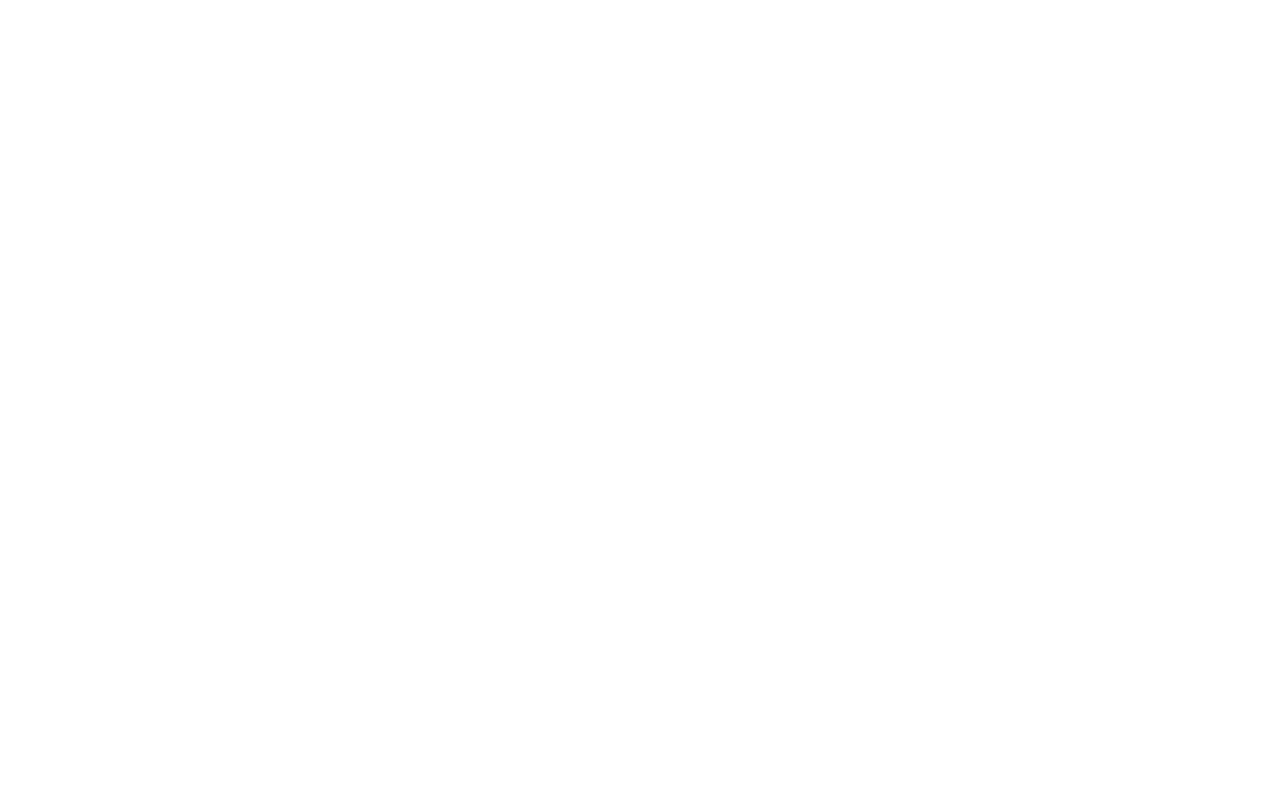
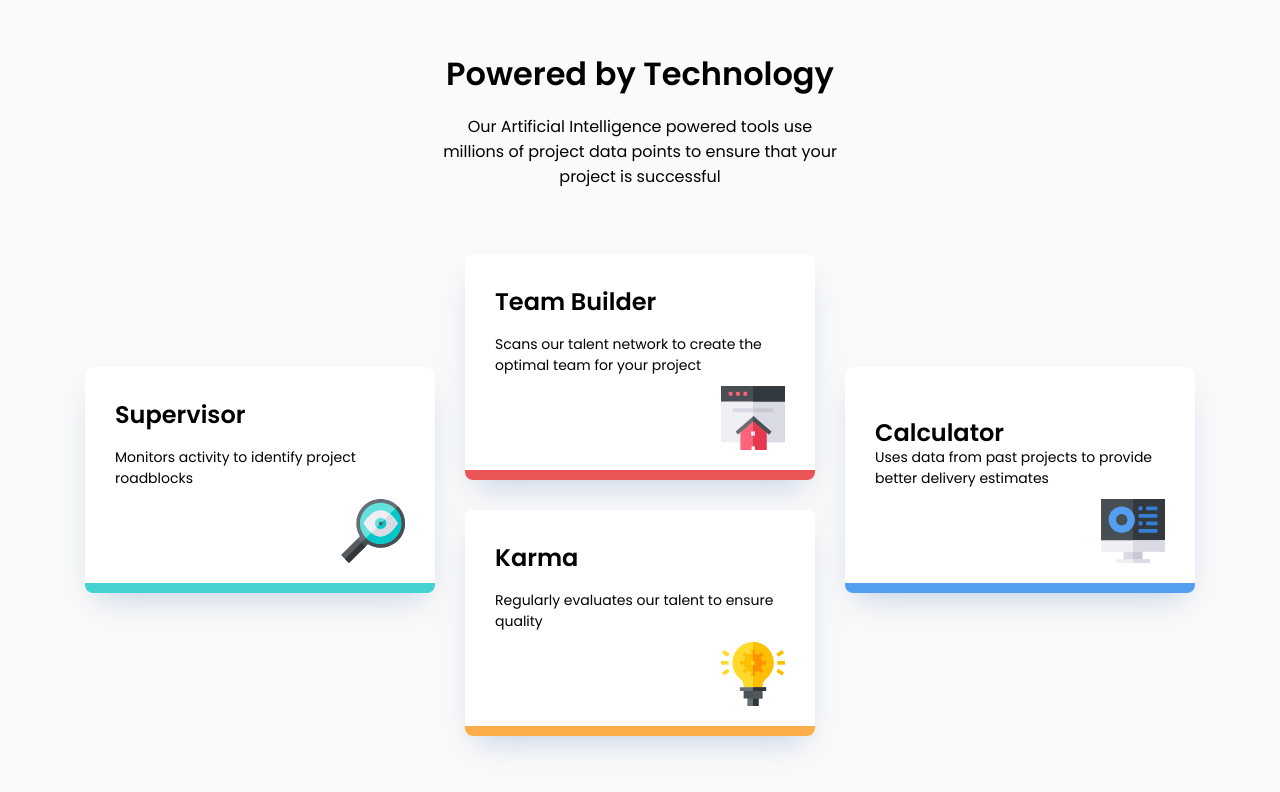
Before and after one commit to Bekzodjon2515/four-card-feature-section, a plain HTML site: page index.html in a window 1280 px wide. Drawn offline with Linux system fonts and the light colour scheme.

Commit message:
Finished proyekt

```diff
--- a/css/main.css
+++ b/css/main.css
@@ -0,0 +1,128 @@
+@import url('https://fonts.googleapis.com/css?family=Poppins: 200,400,600&display-swap');
+
+* {
+    box-sizing: border-box;
+}
+
+body {
+    background-color: #FAFAFA;
+    font-family: 'Poppins', sans-serif;
+
+}
+
+header {
+    margin: 50px auto;
+    max-width: 400px;
+    text-align: center;
+
+}
+
+h1 {
+    font-weight: 600;
+    margin: 0;
+
+}
+
+.container {
+    display: flex;
+    justify-content: center;
+    flex-wrap: wrap;
+    margin: 0 auto;
+    max-width: 1140px;
+
+}
+
+.box {
+    position: relative;
+    background-color: #fff;
+    box-shadow: 0px 15px 30px -11px rgba(131, 166, 210, 0.50);
+    border-radius: 8px;
+    padding: 30px;
+    overflow: hidden;
+    margin: 15px;
+    width: 350px;
+}
+
+.box::after {
+    content: "";
+    position: absolute;
+    bottom: 0;
+    left: 0;
+    height: 10px;
+    width: 100%;
+
+}
+
+.box-cyan::after {
+    background-color: #44D3D2;
+
+}
+
+.box-red::after {
+    background-color: #EA5454;
+}
+
+.box-blue::after {
+    background-color: #549EF2;
+}
+
+.box-orange::after {
+    background-color: #FCAE4A;
+}
+
+.box-push {
+    transform: translateY(50%);
+
+}
+
+.box h2{
+    margin: 0;
+}
+
+.box:hover h2.box-cyan{
+    color: #44D3D2;
+}
+
+
+.box:hover  h2.box-red{
+    color: #EA5454;
+}
+
+.box:hover h2.box-push{
+    color: #549EF2;
+}
+
+
+.box:hover h2.box-orange{
+    color: #FCAE4A;
+}
+
+.box p{
+    font-size: 14px;
+    margin: 15px 0 10px;
+
+}
+
+.box:hover p{
+    color: #4D4F62;
+}
+
+.box img{
+    display: block;
+    margin-left: auto;
+
+}
+
+.box:hover img{
+    transform: scale(1.1);
+
+}
+
+
+@media (max-width: 775px) {
+
+    .box-push{
+        transform: translateY(0);
+    }
+
+}
--- a/index.html
+++ b/index.html
@@ -1,11 +1,48 @@
 <!DOCTYPE html>
 <html lang="en">
+
 <head>
     <meta charset="UTF-8">
     <meta name="viewport" content="width=device-width, initial-scale=1.0">
     <title>four-card-feature-section</title>
+    <link rel="stylesheet" href="./css/main.css">
 </head>
+
 <body>
 
+    <header>
+        <h1>Powered by Technology </h1>
+        <p>Our Artificial Intelligence powered tools use millions of project data points to ensure that your project is successful</p>
+    </header>
+
+    <div class="container">
+        <div class="box box-cyan box-push">
+            <h2 class="box-cyan">Supervisor</h2>
+            <p>Monitors activity to identify project roadblocks</p>
+            <img src="./Images/030-search.svg" alt="Supervisor">
+        </div>
+
+        <div class="box box-red">
+            <h2 class="box-red">Team Builder</h2>
+            <p>Scans our talent network to create the optimal team for your project</p>
+            <img src="./Images/002-homepage.svg" alt="Team Builder">
+        </div>
+
+        <div class="box box-blue box-push">
+            <h2 class="box-push">Calculator</h2>
+            <p>Uses data from past projects to provide better delivery estimates</p>
+            <img src="./Images/045-software.svg" alt="Calculator">
+        </div>
+
+        <div class="box box-orange">
+            <h2 class="box-cyan">Karma</h2>
+            <p>Regularly evaluates our talent to ensure quality</p>
+            <img src="./Images/009-idea.svg" alt="Karma">
+        </div>
+
+
+    </div>
+
 </body>
+
 </html>
```
